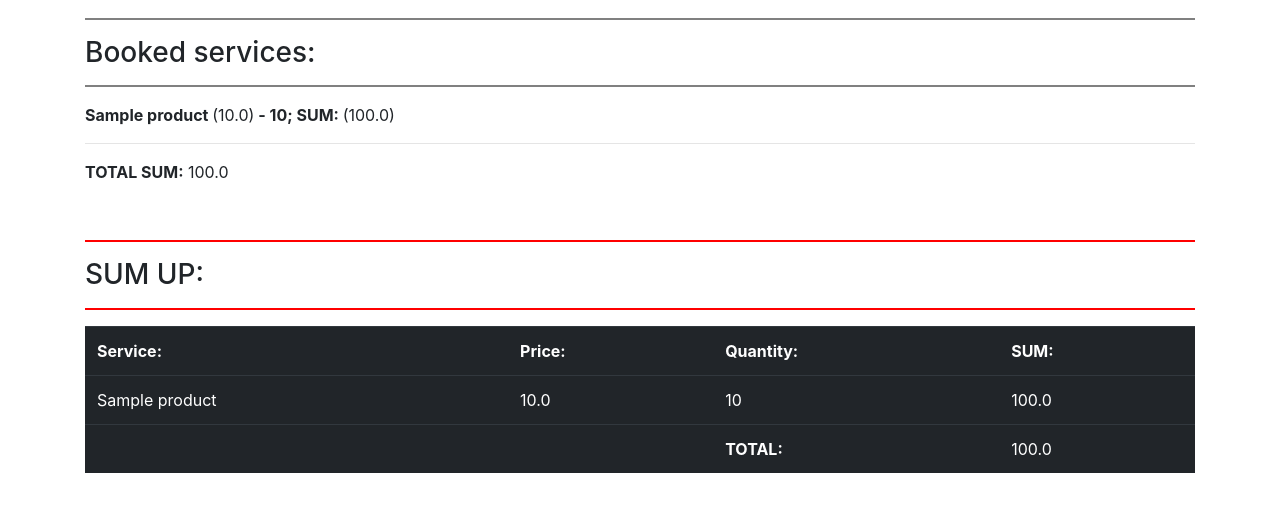
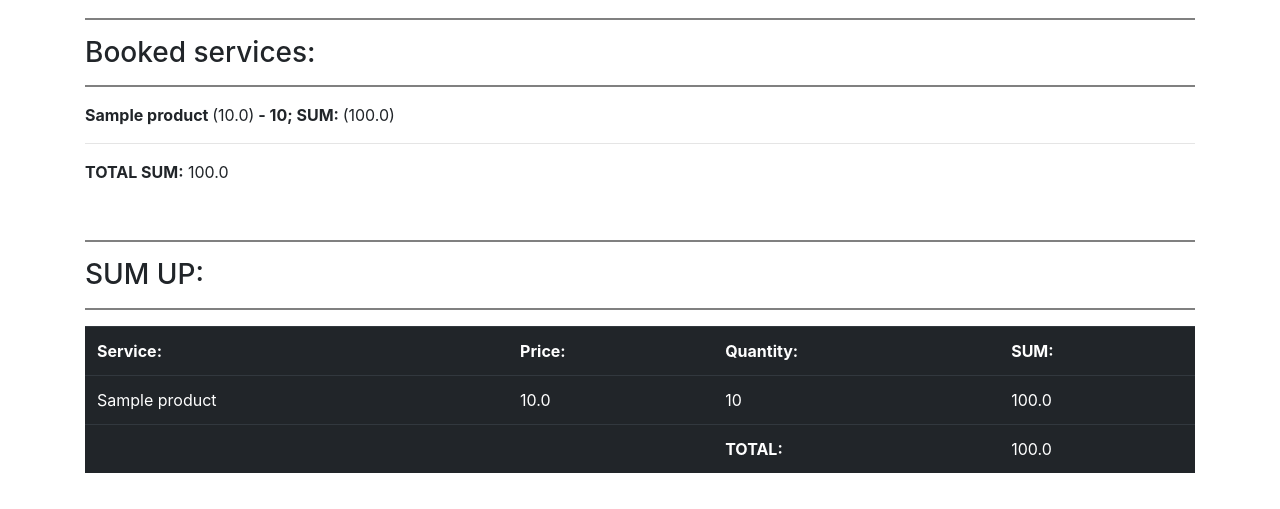
Before and after one commit to RedasMiliunas/sandbox_no1, a Django app: page /orders/1 in a window 1280 px wide. Shown: the part 452-961 px from the top of the page. Run offline with Django 4.2, Linux system fonts and the light colour scheme; tables that the repository leaves empty hold one stand-in row (values such as "Sample post"); some libraries are stand-ins or nearby versions.

Commit message:
Kazkoki pakeitimai, zr changes

```diff
--- a/mysite/sandbox/admin.py
+++ b/mysite/sandbox/admin.py
@@ -5,7 +5,7 @@ from .models import (Status,
                      Order,
                      OrderLine,
                      VehicleModel,
-                     OrderReview,)
+                     OrderComment, )
 
 class OrderLineInline(admin.TabularInline):
     model = OrderLine
@@ -17,7 +17,7 @@ class OrderAdmin(admin.ModelAdmin):
     list_editable = ['status', 'due_back',]
 
 
-class BookReviewAdmin(admin.ModelAdmin):
+class OrderReviewAdmin(admin.ModelAdmin):
     list_display = ('order', 'date_created', 'commentator', 'comment')
 
 # Register your models here.
@@ -28,4 +28,4 @@ admin.site.register(ProductPrice)
 admin.site.register(Order, OrderAdmin)
 admin.site.register(OrderLine)
 admin.site.register(VehicleModel)
-admin.site.register(OrderReview, BookReviewAdmin)
+admin.site.register(OrderComment, OrderReviewAdmin)
--- a/mysite/sandbox/forms.py
+++ b/mysite/sandbox/forms.py
@@ -1,7 +1,7 @@
 from django import forms
-from .models import OrderReview
+from .models import OrderComment
 
 class OrderReviewForm(forms.ModelForm):
     class Meta:
-        model = OrderReview
+        model = OrderComment
         fields = ['comment', ]
--- a/mysite/sandbox/models.py
+++ b/mysite/sandbox/models.py
@@ -112,7 +112,7 @@ class OrderLine(models.Model):
         verbose_name_plural = "OrderLines"
 
 
-class OrderReview(models.Model):
+class OrderComment(models.Model):
     order = models.ForeignKey(to='Order', verbose_name='Order', on_delete=models.SET_NULL, null=True, blank=True, related_name='comments')
     commentator = models.ForeignKey(to=User, verbose_name='User', on_delete=models.SET_NULL, null=True, blank=True, )
     date_created = models.DateTimeField(verbose_name='Date n Time', auto_now_add=True, )
--- a/mysite/sandbox/templates/order.html
+++ b/mysite/sandbox/templates/order.html
@@ -33,9 +33,9 @@
 <hr>
 <p><strong>TOTAL SUM:</strong> {{ order.total }} </p>
 <br>
-<hr style="height:2px;border-width:0;color:gray;background-color:red">
+<hr style="height:2px;border-width:0;color:gray;background-color:gray">
 <h3>SUM UP:</h3>
-<hr style="height:2px;border-width:0;color:gray;background-color:red">
+<hr style="height:2px;border-width:0;color:gray;background-color:gray">
 
 <table class="table table-dark table-hover">
     <tr>
--- a/mysite/sandbox/views.py
+++ b/mysite/sandbox/views.py
@@ -72,6 +72,9 @@ def search(request):
     }
     return render(request, 'search.html', context=context)
 
+
+
+
 class OrderListView(generic.ListView):
     model = Order
     template_name = 'orders.html'
```
